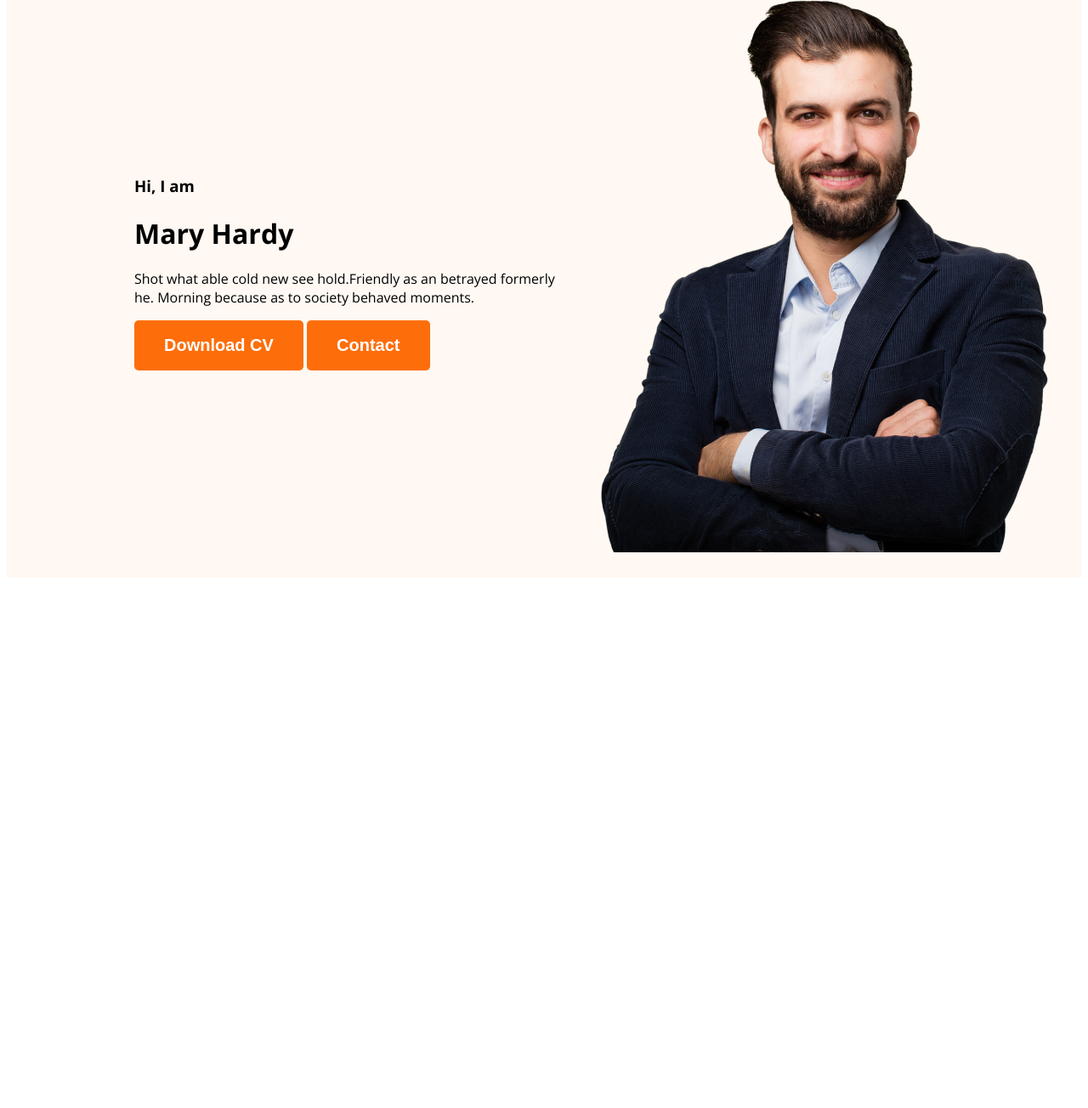
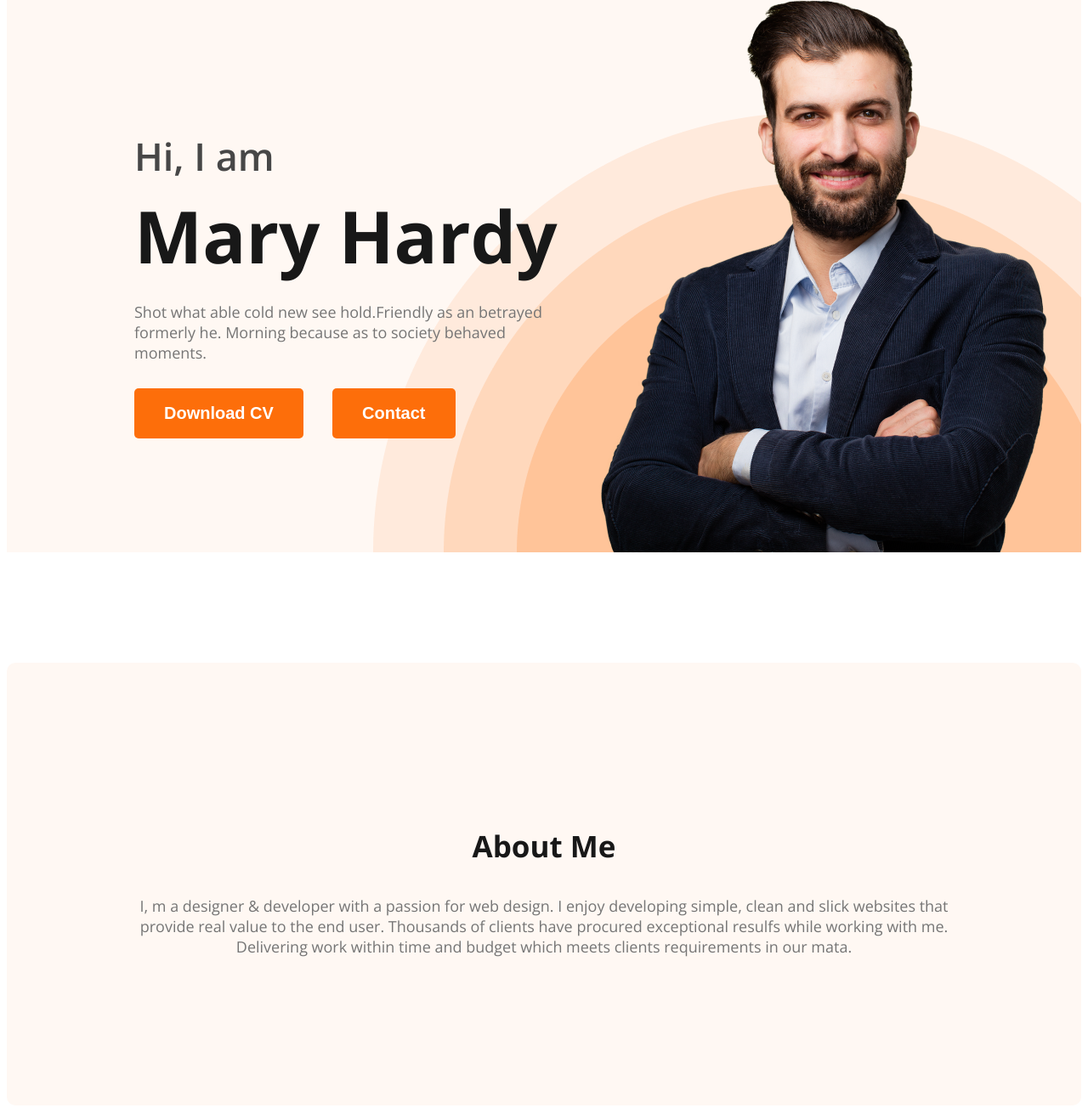
Before and after one commit to md-maheen-billah/Day-5, a plain HTML site: page index.html in a window 1280 px wide. Shown: the part 215-1519 px from the top of the page at 85% size. Before the commit the page ends 903 px from the top, so only its background shows below. Drawn offline with nearby package versions, Linux system fonts and the light colour scheme.

Commit message:
new changes

```diff
--- a/index.html
+++ b/index.html
@@ -7,7 +7,7 @@
     <link rel="preconnect" href="https://fonts.googleapis.com" />
     <link rel="preconnect" href="https://fonts.gstatic.com" crossorigin />
     <link
-      href="https://fonts.googleapis.com/css2?family=Open+Sans:wght@400;700;800&display=swap"
+      href="https://fonts.googleapis.com/css2?family=Open+Sans:wght@400;600;700;800&display=swap"
       rel="stylesheet"
     />
     <link rel="stylesheet" href="styles/portfolio.css" />
@@ -26,7 +26,7 @@
         <div class="banner-content">
           <h3 class="banner-greeting">Hi, I am</h3>
           <h1 class="banner-title">Mary Hardy</h1>
-          <p>
+          <p class="banner-description">
             Shot what able cold new see hold.Friendly as an betrayed formerly
             he. Morning because as to society behaved moments.
           </p>
@@ -36,7 +36,18 @@
         <img class="profile-pic" src="images/hardy.png" alt="" />
       </div>
     </header>
-    <main></main>
+    <main>
+      <section class="about">
+        <h3 class="section-title">About Me</h3>
+        <p class="section-description">
+          I, m a designer & developer with a passion for web design. I enjoy
+          developing simple, clean and slick websites that provide real value to
+          the end user. Thousands of clients have procured exceptional resulfs
+          while working with me. Delivering work within time and budget which
+          meets clients requirements in our mata.
+        </p>
+      </section>
+    </main>
     <footer></footer>
   </body>
 </html>
--- a/styles/portfolio.css
+++ b/styles/portfolio.css
@@ -13,6 +13,12 @@ body {
   font-size: 20px;
   font-weight: 700;
   padding: 18px 35px;
+}
+.section-title {
+  color: #181818;
+  text-align: center;
+  font-size: 35px;
+  font-weight: 700;
 }
 /* Nav Related Styles */
 nav {
@@ -41,13 +47,60 @@ nav a {
 /* Header Related Styles */
 .header {
   background-color: #fff8f3;
+  background-image: url(../images/header_bg.png);
+  background-repeat: no-repeat;
+  background-position: bottom right;
 }
 .banner {
-  padding: 30px 30px 30px 150px;
+  padding: 30px 30px 0px 150px;
   display: flex;
   align-items: center;
+  justify-content: space-between;
 }
 .profile-pic {
   width: 584px;
   height: 676px;
 }
+.banner-greeting {
+  font-size: 45px;
+  color: #474747;
+  font-weight: 600;
+  margin-bottom: 0;
+}
+.banner-title {
+  margin-top: 5px;
+  font-size: 85px;
+  font-weight: 700;
+  color: #181818;
+  margin-bottom: 20px;
+}
+.banner-description {
+  margin-top: 0;
+  margin-bottom: 0;
+  font-size: 18px;
+  font-weight: 400;
+  color: #757575;
+  max-width: 585px;
+}
+.banner-content .btn-primary {
+  margin-top: 30px;
+}
+.banner-content > .btn-primary {
+  margin-right: 30px;
+}
+/* Main Section Styles */
+
+/* About Section Styles */
+.about {
+  padding: 157px 131px;
+  background-color: #fff8f3;
+  border-radius: 10px;
+  margin: 130px 0;
+}
+
+.section-description {
+  color: #757575;
+  text-align: center;
+  font-size: 18px;
+  font-weight: 400;
+}
```
